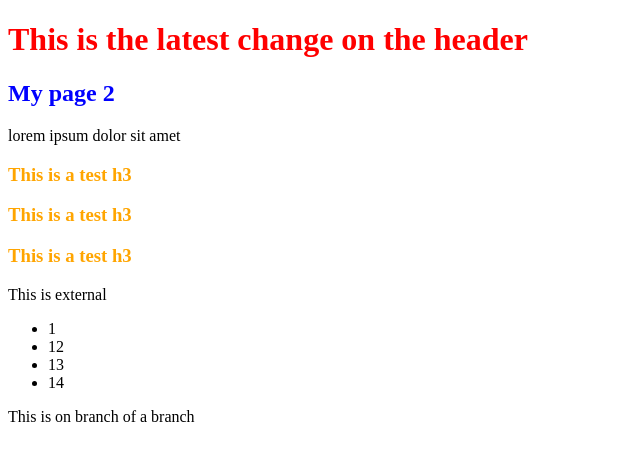
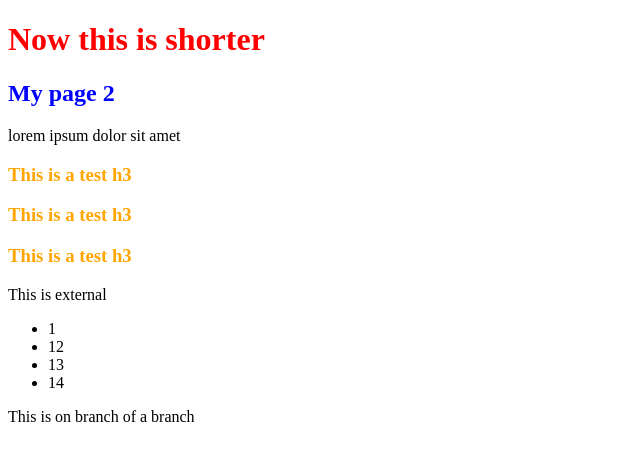
Before and after one commit to marcosriani/tes-test, a plain HTML site: page index.html in a window 1280 px wide. Shown: the whole page, without its empty margins (0-640 px from the left). Drawn offline with Linux system fonts and the light colour scheme.

Commit message:
made h1 shorter

```diff
--- a/index.html
+++ b/index.html
@@ -8,7 +8,7 @@
     <title>MY PAGE</title>
   </head>
   <body>
-    <h1>This is the latest change on the header</h1>
+    <h1>Now this is shorter</h1>
     <h2>My page 2</h2>
     <p>lorem ipsum dolor sit amet</p>
 
```
